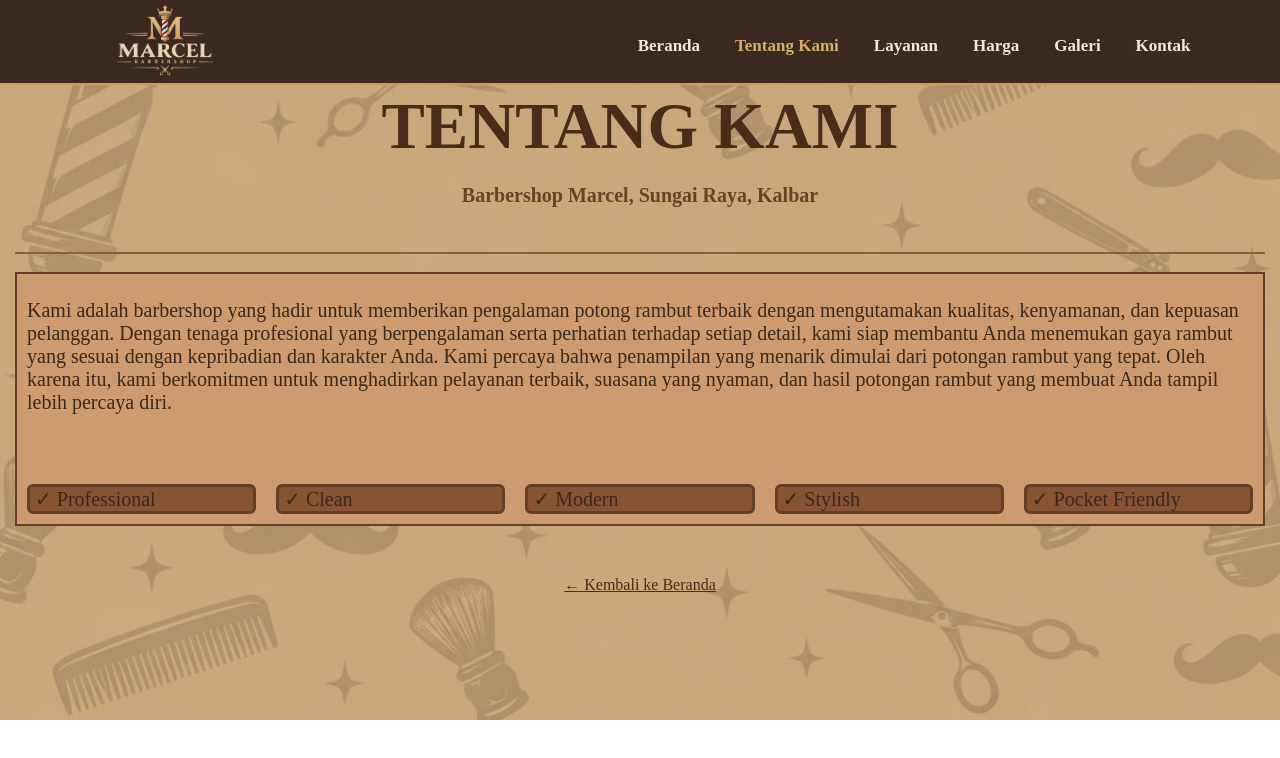
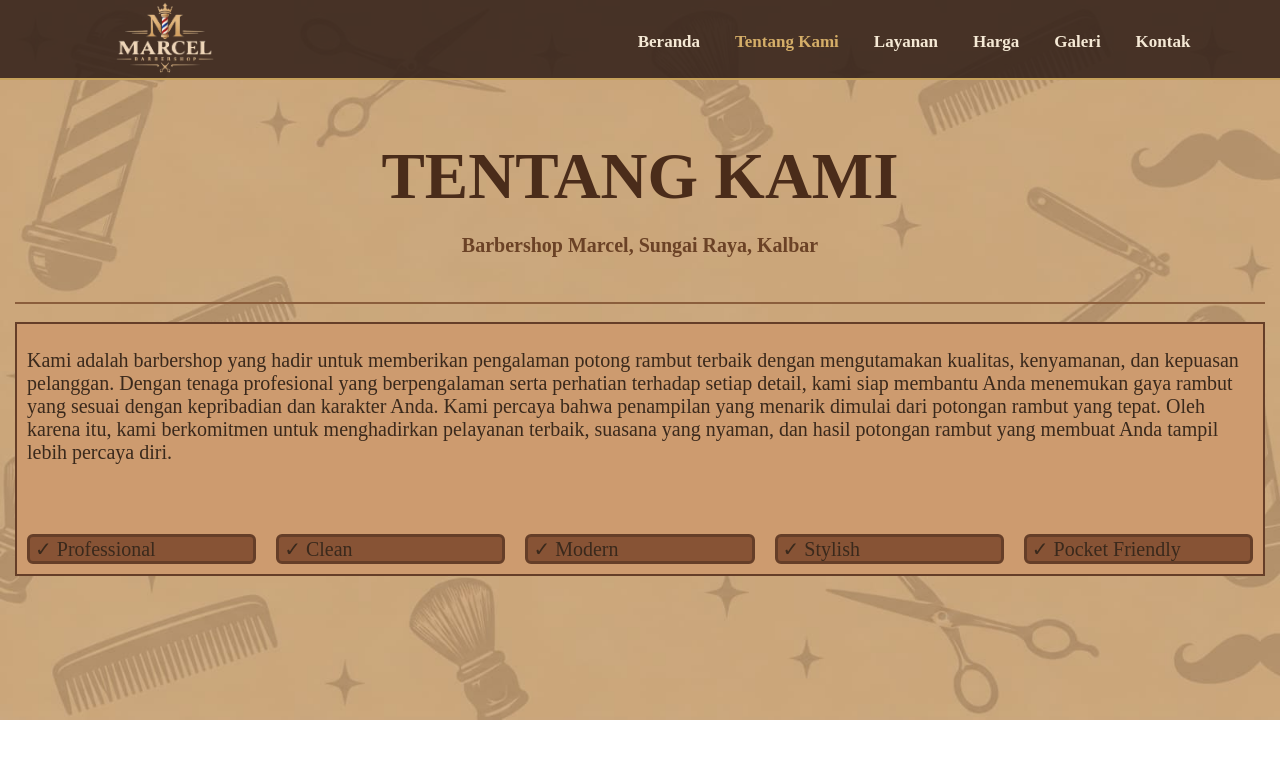
Before and after one commit to VaenderEsternley160/barbershop-marcel, a plain HTML site: page assets/pages/about.html in a window 1280 px wide. Drawn offline with Linux system fonts and the light colour scheme.

Commit message:
fix: fix about.css and add global.css

```diff
--- a/assets/pages/about.html
+++ b/assets/pages/about.html
@@ -6,12 +6,16 @@
     <meta name="viewport" content="width=device-width, initial-scale=1.0">
     <title>About Hairstyle</title>
     <link rel="stylesheet" href="/assets/styles/about.css">
+    <link rel="stylesheet" href="/assets/styles/global.css">
+
 </head>
 
 <body>
-      <main class="isi">
+      <main>
         <nav>
-            <img class="logo" src="/assets/images/logo_barber_marcel-removebg-preview.png" alt="Logo Barber">
+            <div class="logo">
+                <img src="/assets/images/logo_barber_marcel-removebg-preview.png" alt="Logo Barber">
+            </div>
 
             <div class="menu">
                 <a href="/index.html">Beranda</a>
@@ -23,17 +27,17 @@
             </div>
         </nav>
 
-
-        <div class="judul">
+        <div class="event">
+            <div class="title">
                 <h1>TENTANG KAMI</h1>
                 <h3>Barbershop Marcel, Sungai Raya, Kalbar</p>
             </div>
 
 
-        <hr class="garis">
+            <hr class="line">
 
 
-        <div class="paragraf">
+            <div class="paragraph">
                 <p>Kami adalah barbershop yang hadir untuk memberikan pengalaman potong rambut terbaik dengan mengutamakan kualitas, kenyamanan, dan kepuasan pelanggan. Dengan tenaga profesional
                  yang berpengalaman serta perhatian terhadap setiap detail, kami siap membantu Anda menemukan gaya rambut yang sesuai dengan kepribadian dan karakter Anda. Kami percaya bahwa penampilan
                   yang menarik dimulai dari potongan rambut yang tepat. Oleh karena itu, kami berkomitmen untuk menghadirkan pelayanan terbaik, suasana yang nyaman, dan hasil potongan rambut yang membuat Anda tampil lebih percaya diri.</p>
@@ -48,8 +52,8 @@
                     </div>
 
             </div>
+        </div>
 
-        <a href="/index.html">← Kembali ke Beranda</a>
 
       </main>
 </body>
--- a/assets/styles/about.css
+++ b/assets/styles/about.css
@@ -5,7 +5,13 @@
 
 main {
     margin: 0;
+    padding: 0;
+}
+
+
+.event {
     padding: 15px;
+    margin-top: -30px;
 }
 
 
@@ -20,7 +26,7 @@ body {
 }
 
 /* Judul */
-.judul {
+.title {
     text-align: center;
     padding-top: 30px;
 }
@@ -39,7 +45,7 @@ h3 {
 
 
 /* garis */
-.garis {
+.line {
     border: none;
     height: 2px;
     background-color: #8B5E3C;
@@ -50,7 +56,7 @@ h3 {
 
 
 /* isi */
-.paragraf {
+.paragraph {
     border: #653e28 solid 2px;
     background-color: #cd9b6f;
 }
@@ -102,61 +108,6 @@ a:hover {
 
 
 
-/* logo */
-.logo {
-    width: 150px;
-    height: 100px;
-    position: absolute;
+nav .menu {
+    padding-bottom: 45px;
 }
-
-
-/* menu */
-nav {
-    position: absolute;
-    top: 0;
-    left: 0;
-    width: 100%;
-    height: 85px;
-
-    display: flex;
-    align-items: center;
-    padding: 0 7%;
-
-    background-color: rgba(53, 35, 27, 0.95);
-    border-bottom: 2px solid #C6A15B;
-
-    z-index: 1000;
-}
-
-nav img {
-    width: 100px;
-    height: 90px;
-    object-fit: contain;
-}
-
-.menu {
-    display: flex;
-    align-items: center;
-    gap: 35px;
-
-    position: absolute;
-    right: 7%;
-    top: 50%;
-    transform: translateY(-80%);
-}
-
-.menu a {
-    color: #F5E9D5;
-    text-decoration: none;
-    font-size: 17px;
-    font-weight: bold;
-}
-
-.menu a:hover {
-    color: #D5AE68;
-    text-decoration: none;
-}
-
-.menu a.active {
-    color: #D5AE68;
-}
```
Lines whose indentation alone changed are shown as unchanged.
